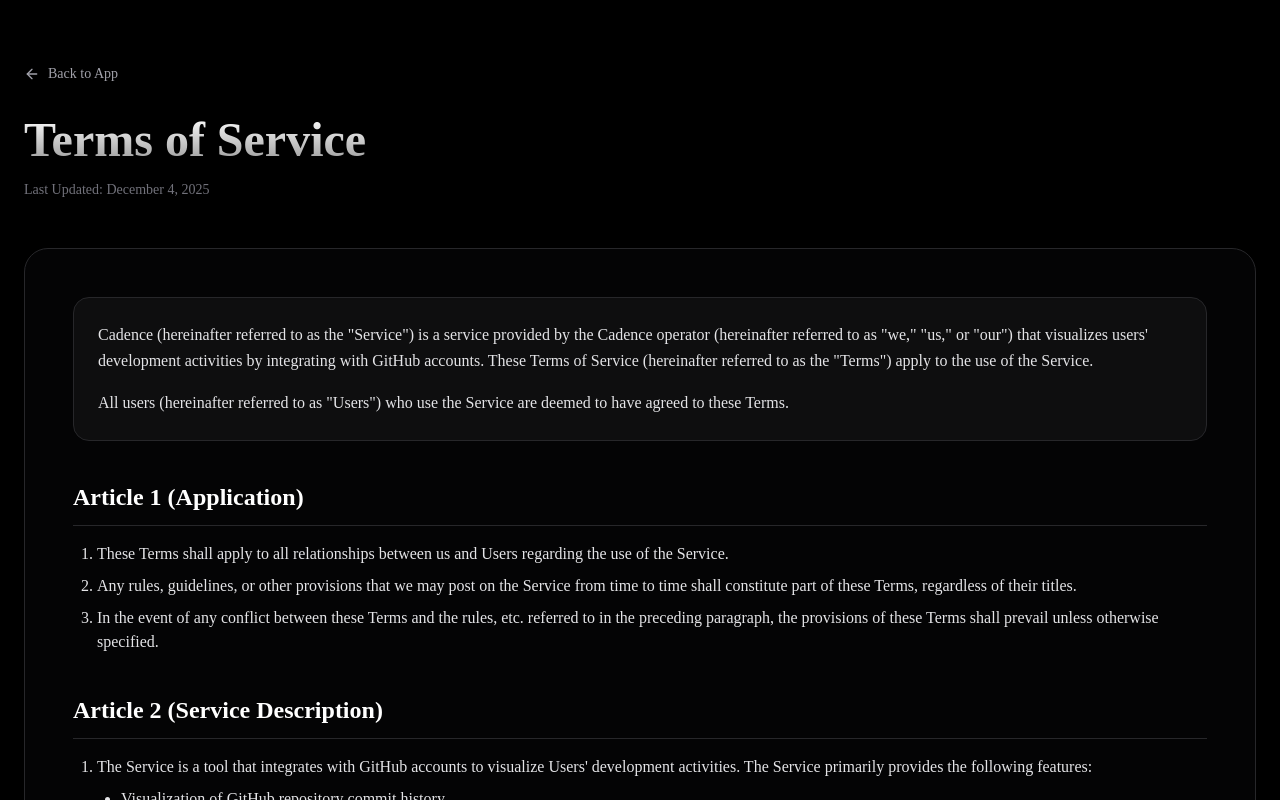
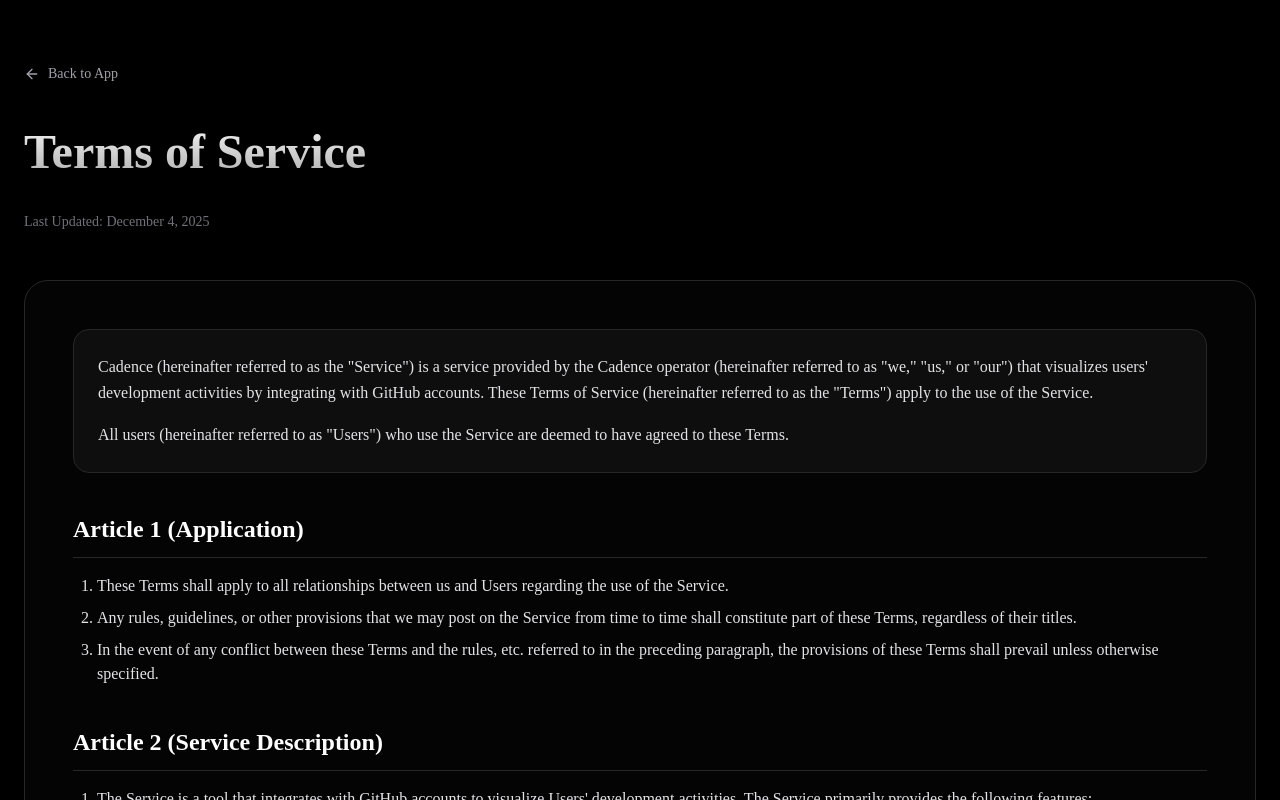
Before and after one commit to mitsu3s/cadence, a Next.js app in the folder web/: page /en/terms in a window 1280 px wide. Shown: the top 800 px of the page. Built offline with nearby package versions, Linux system fonts and the light colour scheme; no server answers.

Commit message:
Fix margins

```diff
--- a/web/src/app/[lang]/privacy/page.tsx
+++ b/web/src/app/[lang]/privacy/page.tsx
@@ -31,7 +31,7 @@
         </Link>
 
         <div className="mb-12">
-          <h1 className="text-5xl font-bold mb-4 bg-clip-text text-transparent bg-gradient-to-b from-white to-white/60">
+          <h1 className="text-5xl font-bold mb-4 leading-normal pb-2 bg-clip-text text-transparent bg-gradient-to-b from-white to-white/60">
             {isJapanese ? "プライバシーポリシー" : "Privacy Policy"}
           </h1>
           <p className="text-sm text-zinc-500">
--- a/web/src/app/[lang]/terms/page.tsx
+++ b/web/src/app/[lang]/terms/page.tsx
@@ -31,7 +31,7 @@
         </Link>
 
         <div className="mb-12">
-          <h1 className="text-5xl font-bold mb-4 bg-clip-text text-transparent bg-gradient-to-b from-white to-white/60">
+          <h1 className="text-5xl font-bold mb-4 leading-normal pb-2 bg-clip-text text-transparent bg-gradient-to-b from-white to-white/60">
             {isJapanese ? "利用規約" : "Terms of Service"}
           </h1>
           <p className="text-sm text-zinc-500">
--- a/web/src/components/LandingPage.tsx
+++ b/web/src/components/LandingPage.tsx
@@ -58,7 +58,7 @@
             {t.hero.title}
           </h1>
 
-          <p className="text-lg md:text-xl text-zinc-400 max-w-2xl mx-auto mb-12 leading-relaxed">
+          <p className="text-lg md:text-xl text-zinc-400 max-w-2xl mx-auto mb-12 leading-relaxed text-center">
             {t.hero.description}
           </p>
 
```
Lines whose indentation alone changed are shown as unchanged.
